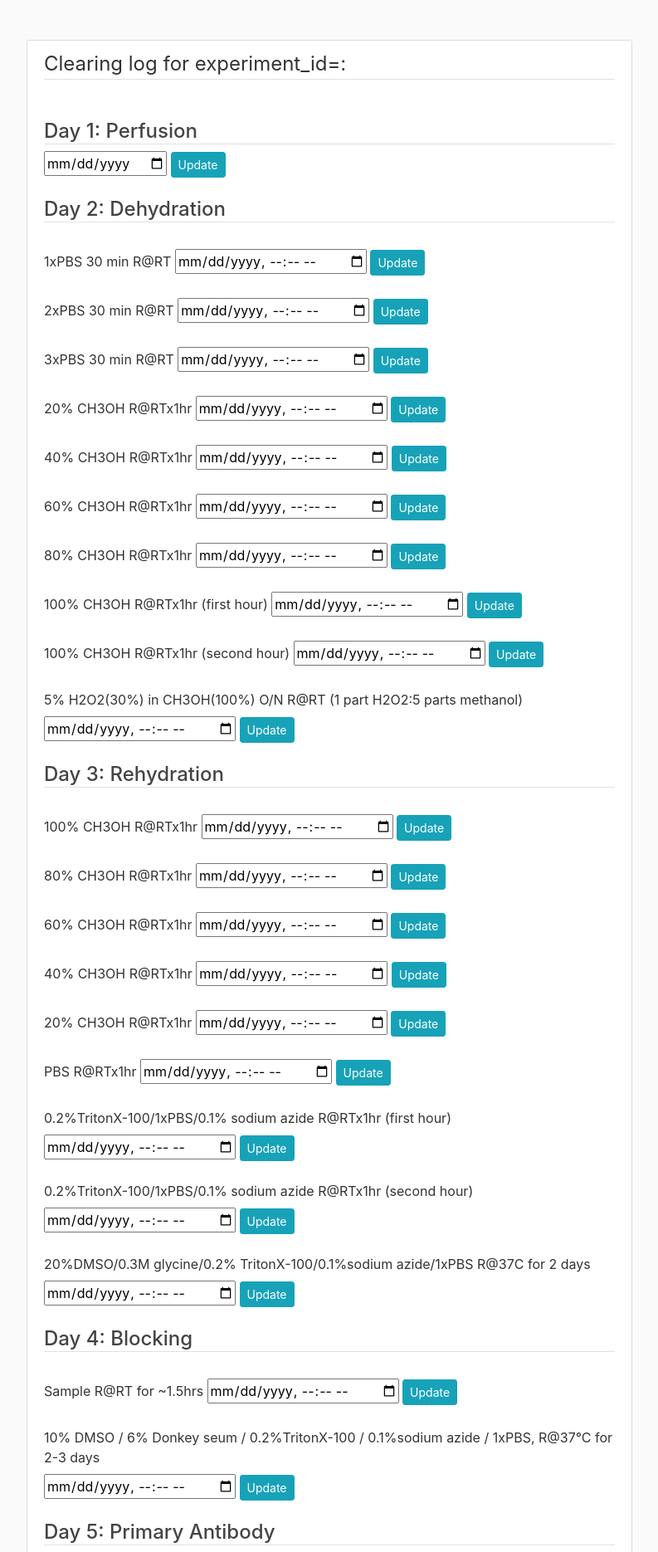
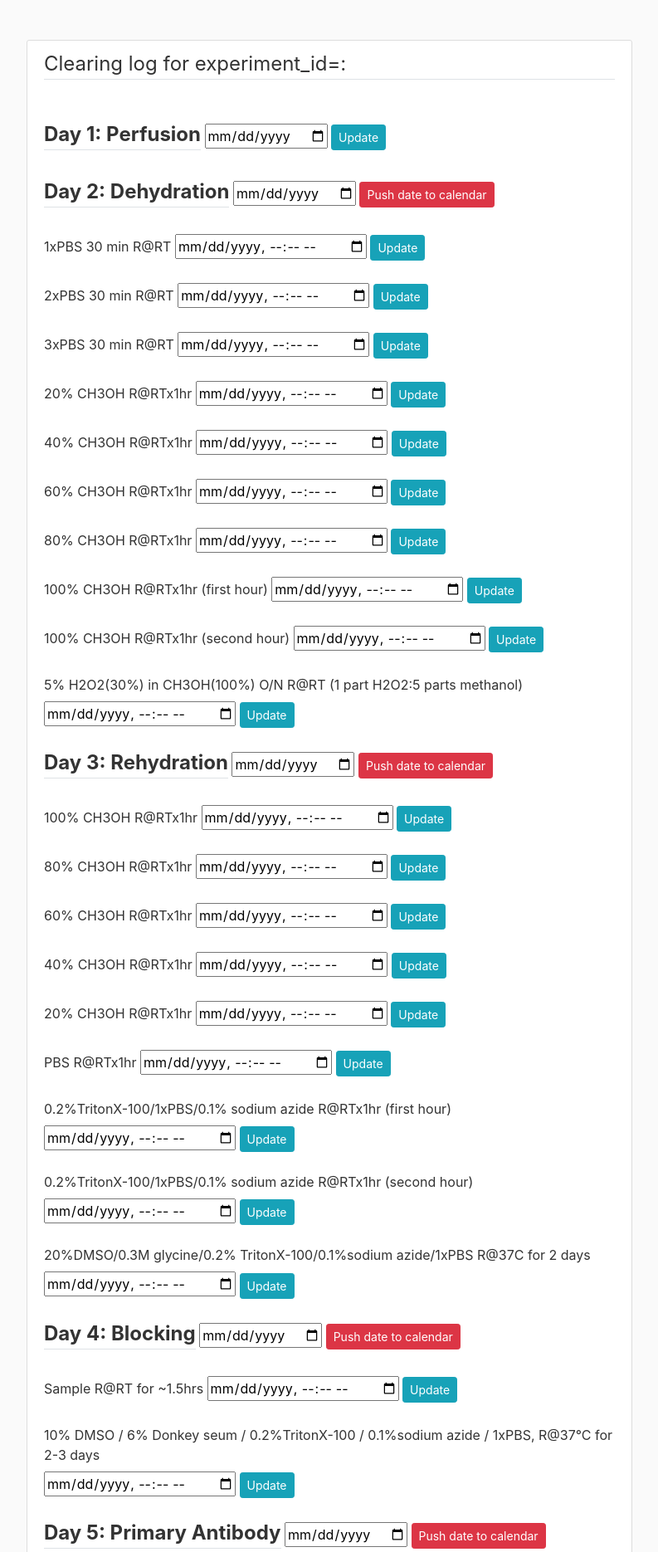
Before and after one commit to BrainCOGS/lightserv, a Flask app: template lightserv/templates/clearing/idiscoplus.html in a window 1280 px wide. Shown: the part 56-1926 px from the top of the page at 83% size, without its empty margins (53-846 px from the left). Run offline with Flask 2, Linux system fonts and the light colour scheme; the template is opened without the code that fills it: values that come from a table or form of the project are taken from there, others are empty; some libraries are stand-ins or nearby versions.

Commit message:
focus added in iDISCO+ form upon push request

```diff
--- a/lightserv/clearing/forms.py
+++ b/lightserv/clearing/forms.py
@@ -7,15 +7,19 @@ class iDiscoPlusImmunoForm(FlaskForm):
 	""" The form for requesting a new experiment/dataset """
 	# notes = TextAreaField('iDISCO+_immuno Notes',validators=[Length(max=1000)])
 	datetimeformat='%Y-%m-%dT%H:%M' # To get form.field.data to work. Does not work with the default (bug)
-	perfusion_date = DateField('Perfusion date')
+	# perfusion_date = DateField('Perfusion date')
+	# perfusion_date_submit = SubmitField('Update')
+	perfusion_date = DateField('Day 1: Perfusion')
 	perfusion_date_submit = SubmitField('Update')
+
+	dehydr_date = DateField('Day 2: Dehydration')
+	dehydr_date_submit = SubmitField('Push date to calendar')
 	time_dehydr_pbs_wash1 = DateTimeLocalField('1xPBS 30 min R@RT',format=datetimeformat)
 	time_dehydr_pbs_wash1_submit = SubmitField('Update')
 	time_dehydr_pbs_wash2 = DateTimeLocalField('2xPBS 30 min R@RT',format=datetimeformat)
 	time_dehydr_pbs_wash2_submit = SubmitField('Update')
 	time_dehydr_pbs_wash3 = DateTimeLocalField('3xPBS 30 min R@RT',format=datetimeformat)
 	time_dehydr_pbs_wash3_submit = SubmitField('Update')
-
 	time_dehydr_ch3oh_20percent_wash1 = DateTimeLocalField('20% CH3OH R@RTx1hr',format=datetimeformat)
 	time_dehydr_ch3oh_20percent_wash1_submit = SubmitField('Update')
 	time_dehydr_ch3oh_40percent_wash1 = DateTimeLocalField('40% CH3OH R@RTx1hr',format=datetimeformat)
@@ -28,9 +32,11 @@ class iDiscoPlusImmunoForm(FlaskForm):
 	time_dehydr_ch3oh_100percent_wash1_submit = SubmitField('Update')
 	time_dehydr_ch3oh_100percent_wash2 = DateTimeLocalField('100% CH3OH R@RTx1hr (second hour)',format=datetimeformat)
 	time_dehydr_ch3oh_100percent_wash2_submit = SubmitField('Update')
-
 	time_dehydr_h202_wash1 = DateTimeLocalField('5% H2O2(30%) in CH3OH(100%) O/N R@RT (1 part H2O2:5 parts methanol)',format=datetimeformat)
 	time_dehydr_h202_wash1_submit = SubmitField('Update')
+
+	rehydr_date = DateField('Day 3: Rehydration')
+	rehydr_date_submit = SubmitField('Push date to calendar')
 	time_rehydr_ch3oh_100percent_wash1 = DateTimeLocalField('100% CH3OH R@RTx1hr',format=datetimeformat)
 	time_rehydr_ch3oh_100percent_wash1_submit = SubmitField('Update')
 	time_rehydr_ch3oh_80percent_wash1 = DateTimeLocalField('80% CH3OH R@RTx1hr',format=datetimeformat)
@@ -49,10 +55,16 @@ class iDiscoPlusImmunoForm(FlaskForm):
 	time_rehydr_sodium_azide_wash2_submit = SubmitField('Update')
 	time_rehydr_glycine_wash1 = DateTimeLocalField('20%DMSO/0.3M glycine/0.2% TritonX-100/0.1%sodium azide/1xPBS R@37C for 2 days',format=datetimeformat)
 	time_rehydr_glycine_wash1_submit = SubmitField('Update')
+
+	blocking_date = DateField('Day 4: Blocking')
+	blocking_date_submit = SubmitField('Push date to calendar')
 	time_blocking_start_roomtemp = DateTimeLocalField('Sample R@RT for ~1.5hrs',format=datetimeformat)
 	time_blocking_start_roomtemp_submit = SubmitField('Update')
 	time_blocking_donkey_serum = DateTimeLocalField('10% DMSO / 6% Donkey seum / 0.2%TritonX-100 / 0.1%sodium azide / 1xPBS, R@37°C for 2-3 days',format=datetimeformat)
 	time_blocking_donkey_serum_submit = SubmitField('Update')
+
+	antibody1_date = DateField('Day 5: Primary Antibody')
+	antibody1_date_submit = SubmitField('Push date to calendar')
 	time_antibody1_start_roomtemp = DateTimeLocalField('Sample R@RT for ~1.5hrs',format=datetimeformat)
 	time_antibody1_start_roomtemp_submit = SubmitField('Update')
 	time_antibody1_ptwh_wash1 = DateTimeLocalField('PTwH R@RTx1hr (first hour)',format=datetimeformat)
@@ -61,6 +73,9 @@ class iDiscoPlusImmunoForm(FlaskForm):
 	time_antibody1_ptwh_wash2_submit = SubmitField('Update')
 	time_antibody1_added = DateTimeLocalField('primary antibody (5% DMSO, 3% donkey serum in PTwH); 37C 7d',format=datetimeformat)
 	time_antibody1_added_submit = SubmitField('Update')
+
+	wash1_date = DateField('Day 6: Wash')
+	wash1_date_submit = SubmitField('Push date to calendar')
 	time_wash1_start_roomtemp = DateTimeLocalField('Sample R@RT for ~1.5hrs',format=datetimeformat)
 	time_wash1_start_roomtemp_submit = SubmitField('Update')
 	time_wash1_ptwh_wash1 = DateTimeLocalField('PTwH 10 min',format=datetimeformat)
@@ -73,8 +88,14 @@ class iDiscoPlusImmunoForm(FlaskForm):
 	time_wash1_ptwh_wash4_submit = SubmitField('Update')
 	time_wash1_ptwh_wash5 = DateTimeLocalField('PTwH 2 hr',format=datetimeformat)
 	time_wash1_ptwh_wash5_submit = SubmitField('Update')
+
+	antibody2_date = DateField('Day 7: Secondary Antibody')
+	antibody2_date_submit = SubmitField('Push date to calendar')
 	time_antibody2_added = DateTimeLocalField('2nd antibody solution R@37°C for 7 days (3% donkey serum/PTwH)',format=datetimeformat)
 	time_antibody2_added_submit = SubmitField('Update')
+
+	wash2_date = DateField('Day 8: Wash')
+	wash2_date_submit = SubmitField('Push date to calendar')
 	time_wash2_start_roomtemp = DateTimeLocalField('Sample R@RT for ~1.5hrs',format=datetimeformat)
 	time_wash2_start_roomtemp_submit = SubmitField('Update')
 	time_wash2_ptwh_wash1 = DateTimeLocalField('PTwH 10 min',format=datetimeformat)
@@ -87,6 +108,9 @@ class iDiscoPlusImmunoForm(FlaskForm):
 	time_wash2_ptwh_wash4_submit = SubmitField('Update')
 	time_wash2_ptwh_wash5 = DateTimeLocalField('PTwH 2 hr',format=datetimeformat)
 	time_wash2_ptwh_wash5_submit = SubmitField('Update')
+
+	clearing_date = DateField('Day 9: Clearing')
+	clearing_date_submit = SubmitField('Push date to calendar')
 	time_clearing_ch3oh_20percent_wash1 = DateTimeLocalField('20% CH3OH R@RTx1hr',format=datetimeformat)
 	time_clearing_ch3oh_20percent_wash1_submit = SubmitField('Update')
 	time_clearing_ch3oh_40percent_wash1 = DateTimeLocalField('40% CH3OH R@RTx1hr',format=datetimeformat)
--- a/lightserv/static/main.css
+++ b/lightserv/static/main.css
@@ -78,3 +78,7 @@ a.article-title:hover {
 .account-heading {
   font-size: 2.5rem;
 }
+
+#larger {
+font-size: 24px;
+}
--- a/lightserv/templates/clearing/idiscoplus.html
+++ b/lightserv/templates/clearing/idiscoplus.html
@@ -2,14 +2,14 @@
 {% block content %}
 	{{ clearing_table }}
 	 <div class="content-section mt-4">
-		<form method="POST" action="">
+		<form method="POST" action="{{ url_for('clearing.iDISCOplus_entry',experiment_id=experiment_id) }}">
 			{{ form.hidden_tag() }}
 			{% set day_dictionary = {'dehydr':'Dehydration','rehydr':'Rehydration','blocking':'Blocking','antibody1':'Primary Antibody','antibody2':'Secondary Antibody','clearing':'Clearing','wash1':'Wash','wash2':'Wash'} %}
 			<fieldset class="form-group">
 				<legend class="border-bottom mb-4">Clearing log for experiment_id={{experiment_id}}:</legend>
 				<div>
 					</br>
-					<h4 class="border-bottom">Day 1: Perfusion</h4>
+					{{form.perfusion_date.label(class="border-bottom font-weight-bold",id='larger')}}
 				    {{ form.perfusion_date(class='datepicker') }}
 					{{ form.perfusion_date_submit(class="btn btn-sm btn-info") }}
 				</div>
@@ -19,9 +19,13 @@
 					{% if form._fields[key].type == 'DateTimeLocalField' %}
 						{% set submit_key = key + '_submit' %}
 						{% set thisday = key.split('_')[1] %}
+						{% set thisday_date = thisday + '_date' %}
+						{% set thisday_date_submit = thisday + '_date_submit' %}
 						{% set current_counter = lastday_dict['counter'] %}
 						{% if thisday != lastday_dict['lastday'] %}
-							<h4 class="border-bottom mt-4">Day {{current_counter}}: {{day_dictionary[thisday]}}</h4>
+							{{ form[thisday_date].label(class="border-bottom font-weight-bold mt-4",id='larger')}}
+							{{ form[thisday_date](class='datepicker') }}
+							{{ form[thisday_date_submit](class="btn btn-sm btn-danger") }}
 							{% set new_counter = current_counter + 1 %}
 							<!-- Update the dictionary to store the new day and counter -->
 							{% if lastday_dict.update({'lastday':thisday}) %}{% endif %}
```
Also changed, not shown: lightserv/clearing/routes.py (+28 -14 lines).
